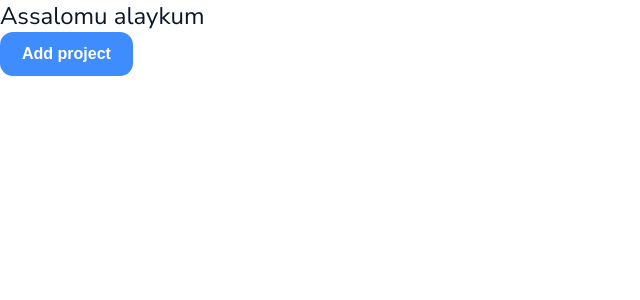
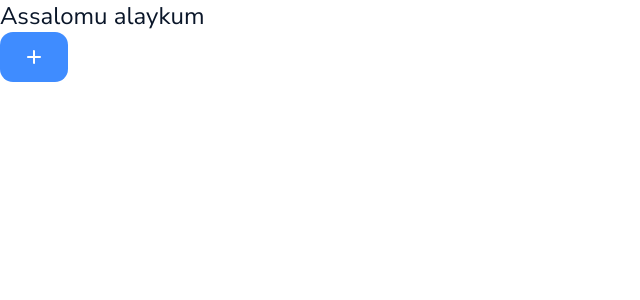
Before and after one commit to azamjonbro/CRM, a Vue app: page / in a window 1280 px wide. Shown: the top 300 px of the page, without its empty margins (0-640 px from the left). Built offline with nearby package versions, Linux system fonts and the light colour scheme.

Commit message:
added icons component and icons generic svg

```diff
--- a/src/App.vue
+++ b/src/App.vue
@@ -1,7 +1,7 @@
 <template >
   <div>
     <div class="color-1 text-5">Assalomu alaykum</div>
-    <Button class="add-project"/>
+    <Button class="add-project" IconName="PlusIcon"/>
   </div>
 </template>
 <script>
--- a/src/Components/Templates/Button/Button.vue
+++ b/src/Components/Templates/Button/Button.vue
@@ -1,19 +1,31 @@
 <template >
- <button :title="title">
+ <button class="d-flex a-center gap-2" :title="title" :aria-label="ariaLabel">
+  <Icons :name="IconName"/>
   {{ value }}
  </button>
 </template>
 <script>
+import Icons from '../Icons/Icons.vue';
+
 export default {
+ components:{
+  Icons
+ },
  props:{
   value:{
    type:String,
-   required:true,
-   default:"Add project"
+   default:""
   },
   title:{
    type:String,
    default:""
+  },
+  ariaLabel:{
+   type:String,
+   default:""
+  },
+  IconName:{
+   type:String
   }
  },
 }
--- /dev/null
+++ b/src/Components/Templates/Icons/Icons.vue
@@ -0,0 +1,36 @@
+<template>
+ <div v-html="getIcon(name)" style="cursor: pointer; display: flex; align-items: center" v-if="iconExists"></div>
+</template>
+
+<script>
+export default {
+ name: "IconComponent",
+ props: {
+  name: {
+   type: String,
+   required: true,
+  },
+ },
+ data() {
+  return {
+   icons: {
+    PlusIcon: `<svg xmlns="http://www.w3.org/2000/svg" width="24" height="24" viewBox="0 0 24 24" fill="none">
+<path fill-rule="evenodd" clip-rule="evenodd" d="M12.9933 5.88338C12.9355 5.38604 12.5128 5 12 5C11.4477 5 11 5.44772 11 6V11H6L5.88338 11.0067C5.38604 11.0645 5 11.4872 5 12C5 12.5523 5.44772 13 6 13H11V18L11.0067 18.1166C11.0645 18.614 11.4872 19 12 19C12.5523 19 13 18.5523 13 18V13H18L18.1166 12.9933C18.614 12.9355 19 12.5128 19 12C19 11.4477 18.5523 11 18 11H13V6L12.9933 5.88338Z" fill="white"/>
+</svg>`,
+   },
+  };
+ },
+ computed: {
+  iconExists() {
+   return !!this.icons[this.name];
+  },
+ },
+ methods: {
+  getIcon(name) {
+   return this.icons[name] || `<span>Icon not found</span>`;
+  },
+ },
+};
+</script>
+
+<style scoped></style>
--- a/src/assets/Css/base.css
+++ b/src/assets/Css/base.css
@@ -143,7 +143,19 @@
 .a-c-evenly{
  align-content: space-evenly;
 }
-
+/* gap */
+.gap-1{
+ gap: 4px;
+}
+.gap-2{
+ gap: 8px;
+}
+.gap-3{
+ gap: 12px;
+}
+.gap-4{
+ gap: 16px;
+}
 /* grid */
 
 
@@ -199,4 +211,32 @@
  color: #fff;
  font-size:16px;
  font-weight: 600;
+ cursor: pointer;
 }
+.add-project:hover{
+ padding: 13px 22px;
+ background: var(--base-btn-hover);
+ border-radius: 0.813rem;
+ color: #fff;
+ font-size:16px;
+ font-weight: 600;
+ transform: scale(1.01);
+}
+.add-project:active{
+ padding: 13px 22px;
+ background: var(--base-btn-success);
+ border-radius: 0.813rem;
+ color: #fff;
+ font-size:16px;
+ font-weight: 600;
+ transform: scale(1.01);
+}
+.add-project-disabled{
+  padding: 13px 22px;
+ background: var(--base-btn-disabled);
+ border-radius: 0.813rem;
+ color: #fff;
+ font-size:16px;
+ font-weight: 600;
+ cursor: no-drop;
+}
```
